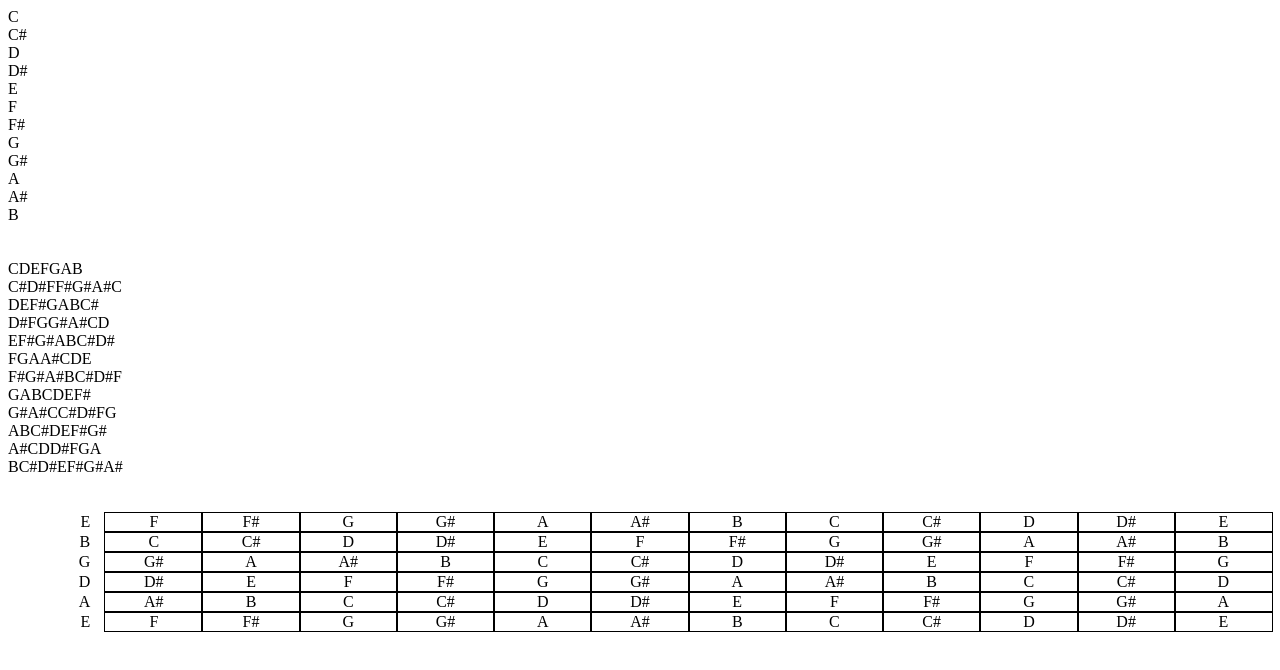
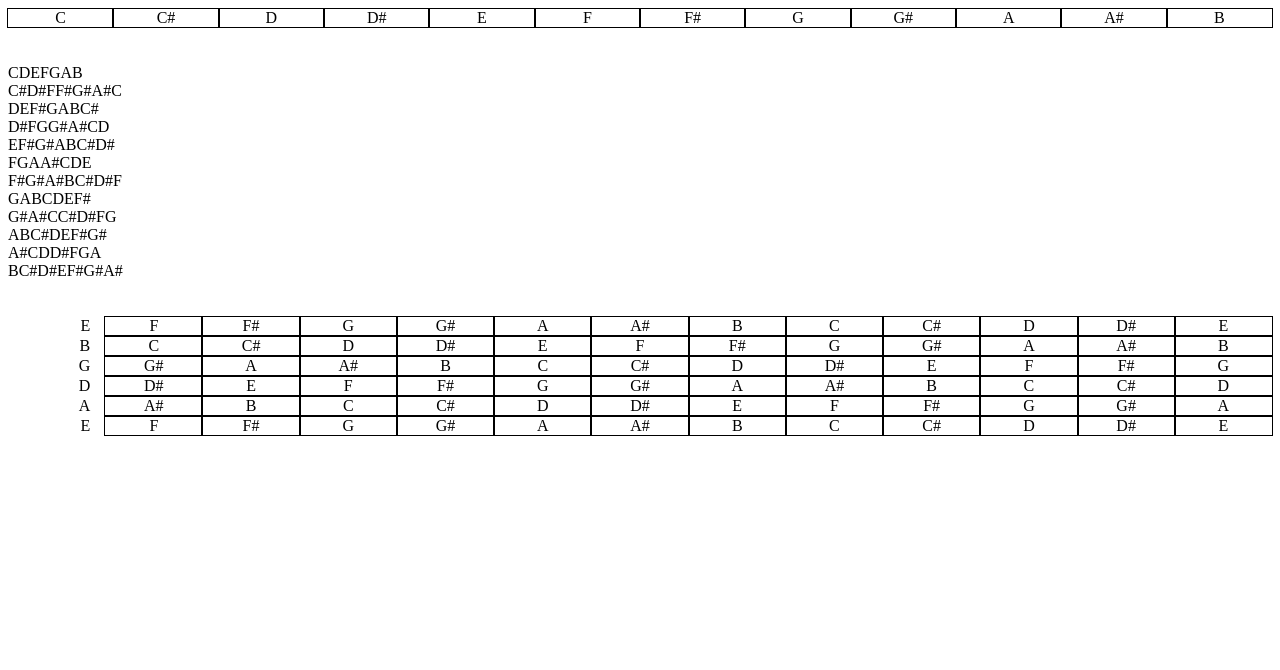
Before and after one commit to marano/purechords, a React (Create React App) app: page / in a window 1280 px wide. Shown: the top 670 px of the page. Built offline with nearby package versions, Linux system fonts and the light colour scheme.

Commit message:
Show grid for chromatic scale

```diff
--- a/src/ChromaticScale.js
+++ b/src/ChromaticScale.js
@@ -1,7 +1,26 @@
 import React from 'react';
+import styled from 'styled-components/macro';
 import HighligthableNote from './HighlitableNote';
 import { noteIndexes } from './notes';
 
+const Grid = styled.div`
+  display: grid;
+  grid-template-columns: repeat(${(props) => props.columnCount}, 1fr);
+  justify-items: center;
+  place-items: center;
+  grid-gap: 0px;
+
+  div {
+    border: 1px solid black;
+    width: 100%;
+    text-align: center;
+  }
+`;
+
 export default function ChromaticScale() {
-  return noteIndexes.map((noteIndex) => <HighligthableNote key={noteIndex} index={noteIndex} />);
+  return (
+    <Grid columnCount={12}>
+      {noteIndexes.map((noteIndex) => <HighligthableNote key={noteIndex} index={noteIndex} />)}
+    </Grid>
+  );
 }
```
